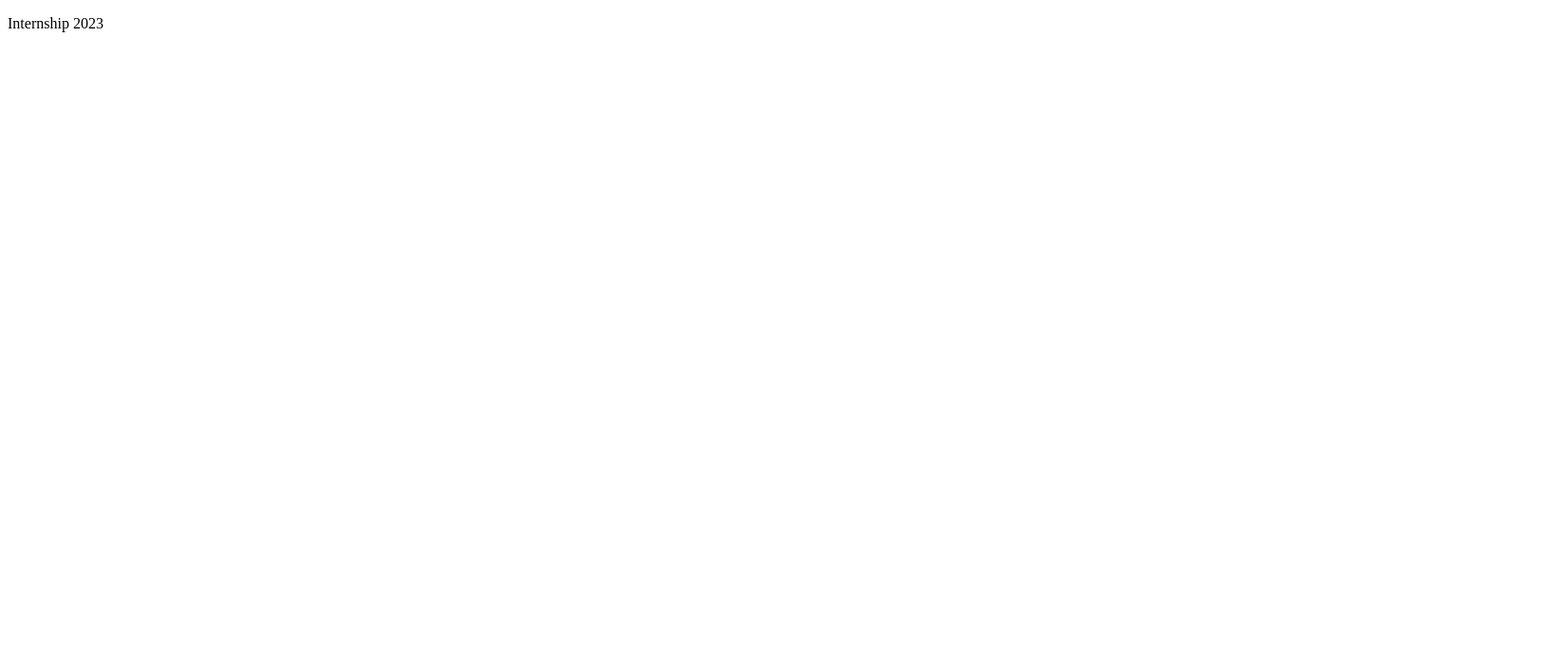
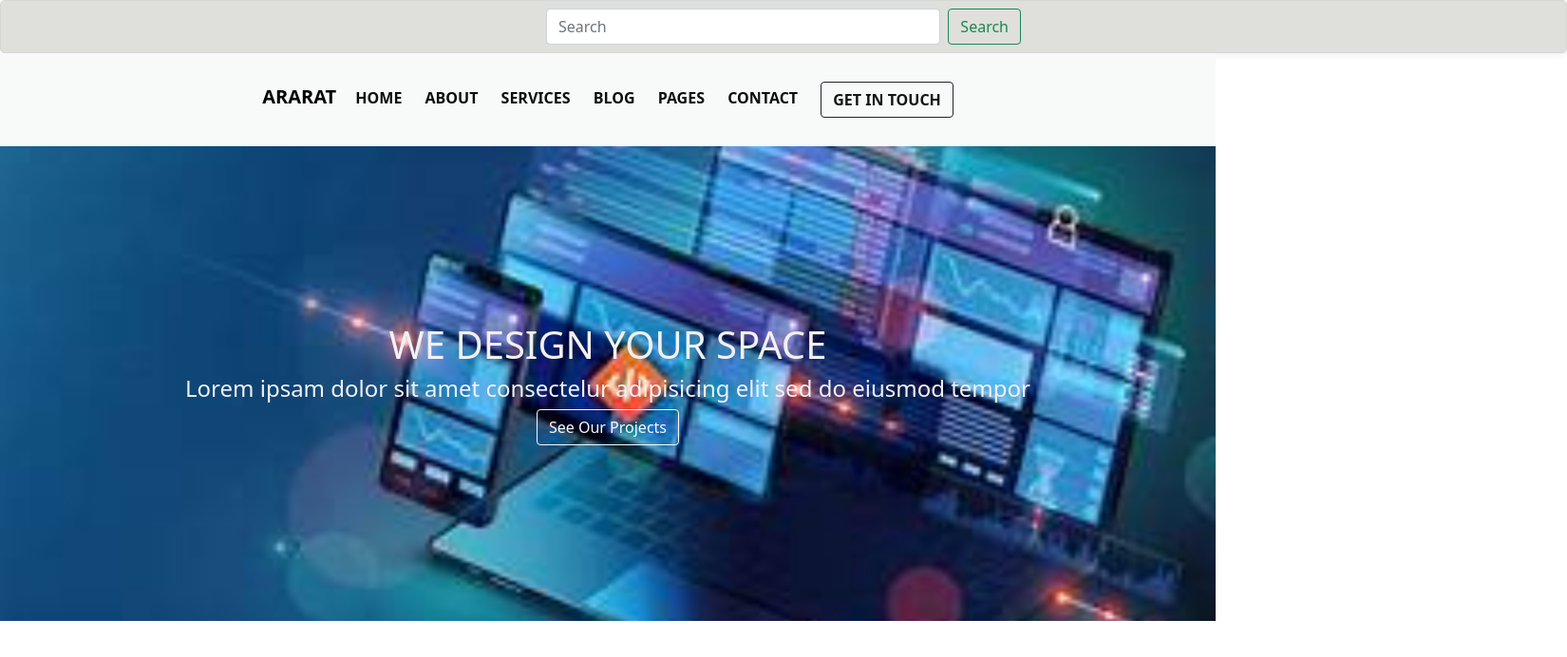
Before and after one commit to shubhankarparia/demoInternship24, a plain HTML site: page index.html in a window 1280 px wide. Shown: the whole page at 95% size, 1650 px wide, since content can reach past the window. Drawn offline with nearby package versions, Linux system fonts and the light colour scheme.

Commit message:
modified readme.md | modified index.html | added index.css | added images

```diff
--- /dev/null
+++ b/index.css
@@ -0,0 +1,62 @@
+body {
+    font-family: Arial, sans-serif;
+    margin: 0;
+    padding: 0;
+  }
+
+  header {
+    background-color: #f8fafa;
+    color: #0e0e0e;
+    text-align: center;
+    padding: 20px;
+  }
+
+  .container-fluid li{
+    color: #0e0e0e;
+  }
+
+  nav ul {
+    list-style: none;
+    padding: 0;
+    margin: 10px 0;
+  }
+
+  nav ul li {
+    display: inline-block;
+    margin-right: 20px;
+  }
+
+  nav ul li a {
+    color: #fff;
+    text-decoration: none;
+  }
+  .container1 {
+    width: 1650px;
+    margin: 0px auto;
+    background-color: #dfdfdb;
+    border: 1px solid #d6d8d6;
+    padding: 8px;
+    border-radius: 5px;
+    box-shadow: 0 0 10px rgba(0, 0, 0, 0.1);
+  }
+
+
+
+  .d-flex{
+    width: 500px;
+
+  }
+
+  .navbar-brand{
+    color: #d9d2d2;
+  }
+
+  .hero-section {
+    background-image: url('images/image3.jpg');
+    background-size: cover;
+    background-position: center;
+    height:500px;
+    display: flex;
+    align-items: center;
+    justify-content: center;
+  }
--- a/index.html
+++ b/index.html
@@ -1,11 +1,56 @@
+
 <!DOCTYPE html>
 <html lang="en">
 <head>
     <meta charset="UTF-8">
     <meta name="viewport" content="width=device-width, initial-scale=1.0">
     <title>Document</title>
+    <link rel="stylesheet" href="index.css">
+    <link href="https://cdn.jsdelivr.net/npm/bootstrap@5.0.2/dist/css/bootstrap.min.css" rel="stylesheet" integrity="sha384-EVSTQN3/azprG1Anm3QDgpJLIm9Nao0Yz1ztcQTwFspd3yD65VohhpuuCOmLASjC" crossorigin="anonymous">
 </head>
 <body>
-    <p>Internship 2023</p>
+    <div class="container1">
+    <center><form class="d-flex">
+        <input class="form-control me-2" type="search" placeholder="Search" aria-label="Search">
+        <button class="btn btn-outline-success" type="submit">Search</button>
+      </form></center>
+    </div>
+    <div>
+    <header>
+
+        <nav>
+
+          <ul>
+            <div class="container-fluid" >
+
+                <a class="navbar-brand" href=" "><b style="color:black;">ARARAT</b></a>
+
+            <li ><a href="#" style="color: rgb(13, 13, 13)"><b>HOME</b></a></li>
+            <li  ><a href="#" style="color: rgb(13, 13, 13)"><b>ABOUT</b></a></li>
+            <li  ><a href="#" style="color: rgb(13, 13, 13)"><b>SERVICES</b></a></li>
+            <li  ><a href="#" style="color: rgb(13, 13, 13)"><b >BLOG</b></a></li>
+
+
+            <li ><a href="#" style="color: rgb(13, 13, 13)"><b>PAGES</b></a></li>
+            <li  ><a href="#" style="color: rgb(13, 13, 13)"><b>CONTACT</b></a></li>
+             <button class="btn btn-outline-dark"><b style="color:rgb(20, 20, 20);" class="container2"> GET IN TOUCH </b></a>
+          </ul>
+
+        </nav>
+      </header>
+      </div>
+
+      <section class="hero-section">
+        <div class="hero-content">
+            <center>  <h1 style="color:rgb(242, 241, 241);">WE DESIGN YOUR SPACE</h1>
+            <h4 style="color:rgb(242, 241, 241);">Lorem ipsam dolor sit amet consectelur adipisicing elit sed do eiusmod tempor </h4>
+              <button class="btn btn-outline-light" type="submit">See Our Projects</button></center>
+
+
+        </div>
+      </section>
+
+
+
 </body>
 </html>
```
Also changed, not shown: images/image3.jpg (added), 1 other file.
